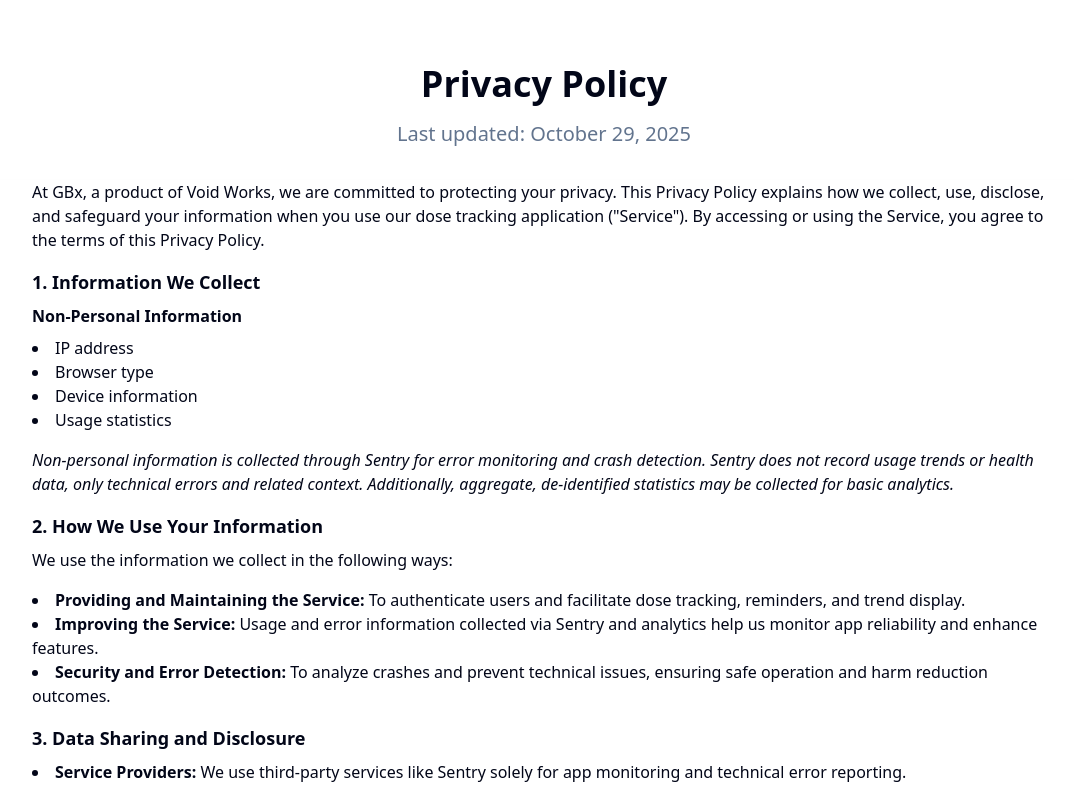
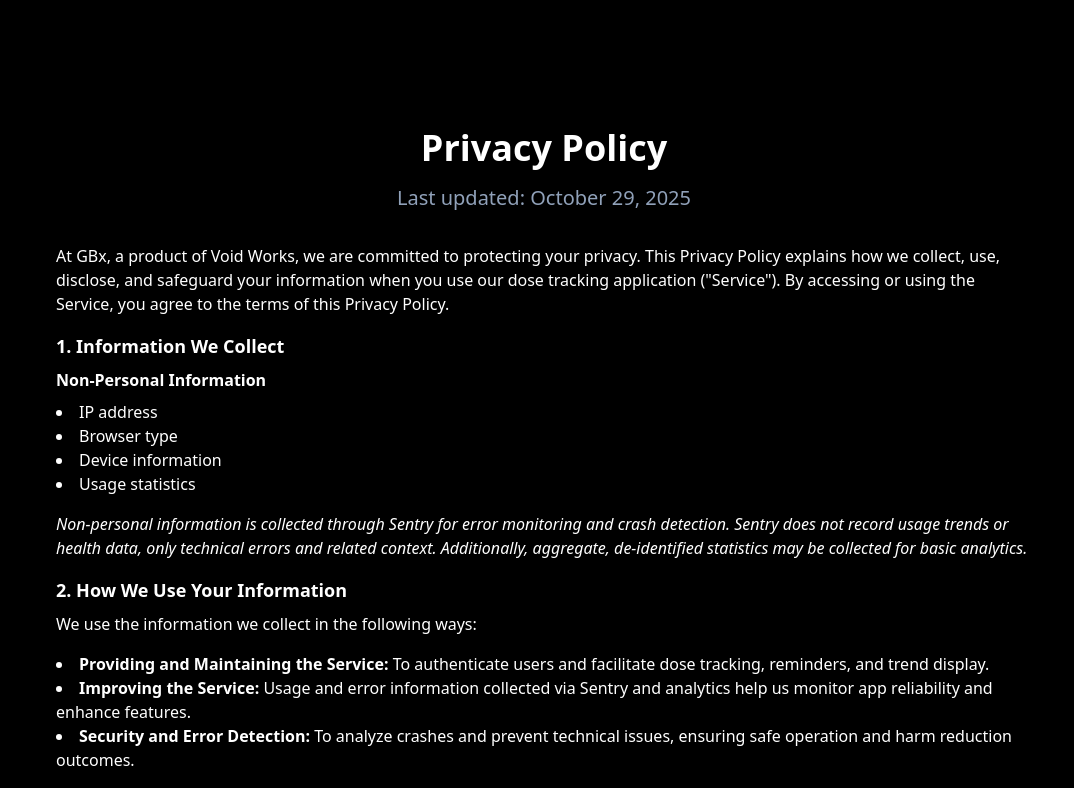
Before and after one commit to AstroYenz/void-works, a Next.js app: page /gbx/privacy-policy in a window 1280 px wide. Shown: the top 788 px of the page, without its empty margins (96-1170 px from the left). Built offline with nearby package versions, Linux system fonts and the light colour scheme.

Commit message:
Update styling

```diff
--- a/src/app/gbx/privacy-policy/page.tsx
+++ b/src/app/gbx/privacy-policy/page.tsx
@@ -2,7 +2,11 @@
 
 
 function PrivacyPolicyPage(): React.ReactNode {
-  return <PrivacyPolicy />
+  return (
+    <div className="container mx-auto px-6 sm:py-16">
+      <PrivacyPolicy />
+    </div>
+  )
 }
 
 export default PrivacyPolicyPage
--- a/src/app/gbx/privacy-policy/privacy-policy.tsx
+++ b/src/app/gbx/privacy-policy/privacy-policy.tsx
@@ -10,7 +10,7 @@
       <p className="text-xl text-muted-foreground text-center mb-8">
         Last updated: October 29, 2025
       </p>
-      <div className="shadow-md rounded-lg px-4 sm:px-8 md:px-16 lg:px-32 bg-background">
+      <div className="shadow-md rounded-lg px-4 sm:px-8 md:px-16 lg:px-32">
         <div>
           <div className="sqs-html-content">
 
--- a/src/app/globals.css
+++ b/src/app/globals.css
@@ -45,37 +45,37 @@
 
 :root {
   --radius: 0.625rem;
-  --background: oklch(1 0 0);
-  --foreground: oklch(0.129 0.042 264.695);
-  --card: oklch(1 0 0);
-  --card-foreground: oklch(0.129 0.042 264.695);
-  --popover: oklch(1 0 0);
-  --popover-foreground: oklch(0.129 0.042 264.695);
-  --primary: oklch(0.208 0.042 265.755);
-  --primary-foreground: oklch(0.984 0.003 247.858);
-  --secondary: oklch(0.968 0.007 247.896);
-  --secondary-foreground: oklch(0.208 0.042 265.755);
-  --muted: oklch(0.968 0.007 247.896);
-  --muted-foreground: oklch(0.554 0.046 257.417);
-  --accent: oklch(0.968 0.007 247.896);
-  --accent-foreground: oklch(0.208 0.042 265.755);
-  --destructive: oklch(0.577 0.245 27.325);
-  --border: oklch(0.929 0.013 255.508);
-  --input: oklch(0.929 0.013 255.508);
-  --ring: oklch(0.704 0.04 256.788);
-  --chart-1: oklch(0.646 0.222 41.116);
-  --chart-2: oklch(0.6 0.118 184.704);
-  --chart-3: oklch(0.398 0.07 227.392);
-  --chart-4: oklch(0.828 0.189 84.429);
-  --chart-5: oklch(0.769 0.188 70.08);
-  --sidebar: oklch(0.984 0.003 247.858);
-  --sidebar-foreground: oklch(0.129 0.042 264.695);
-  --sidebar-primary: oklch(0.208 0.042 265.755);
-  --sidebar-primary-foreground: oklch(0.984 0.003 247.858);
-  --sidebar-accent: oklch(0.968 0.007 247.896);
-  --sidebar-accent-foreground: oklch(0.208 0.042 265.755);
-  --sidebar-border: oklch(0.929 0.013 255.508);
-  --sidebar-ring: oklch(0.704 0.04 256.788);
+  --background: oklch(0 0 0);
+  --foreground: oklch(1 0 0);
+  --card: oklch(0.15 0 0);
+  --card-foreground: oklch(1 0 0);
+  --popover: oklch(0.15 0 0);
+  --popover-foreground: oklch(1 0 0);
+  --primary: oklch(0.929 0.013 255.508);
+  --primary-foreground: oklch(0 0 0);
+  --secondary: oklch(0.279 0.041 260.031);
+  --secondary-foreground: oklch(1 0 0);
+  --muted: oklch(0.279 0.041 260.031);
+  --muted-foreground: oklch(0.704 0.04 256.788);
+  --accent: oklch(0.279 0.041 260.031);
+  --accent-foreground: oklch(1 0 0);
+  --destructive: oklch(0.704 0.191 22.216);
+  --border: oklch(1 0 0 / 10%);
+  --input: oklch(1 0 0 / 15%);
+  --ring: oklch(0.551 0.027 264.364);
+  --chart-1: oklch(0.488 0.243 264.376);
+  --chart-2: oklch(0.696 0.17 162.48);
+  --chart-3: oklch(0.769 0.188 70.08);
+  --chart-4: oklch(0.627 0.265 303.9);
+  --chart-5: oklch(0.645 0.246 16.439);
+  --sidebar: oklch(0.15 0 0);
+  --sidebar-foreground: oklch(1 0 0);
+  --sidebar-primary: oklch(0.488 0.243 264.376);
+  --sidebar-primary-foreground: oklch(1 0 0);
+  --sidebar-accent: oklch(0.279 0.041 260.031);
+  --sidebar-accent-foreground: oklch(1 0 0);
+  --sidebar-border: oklch(1 0 0 / 10%);
+  --sidebar-ring: oklch(0.551 0.027 264.364);
 }
 
 .dark {
```
